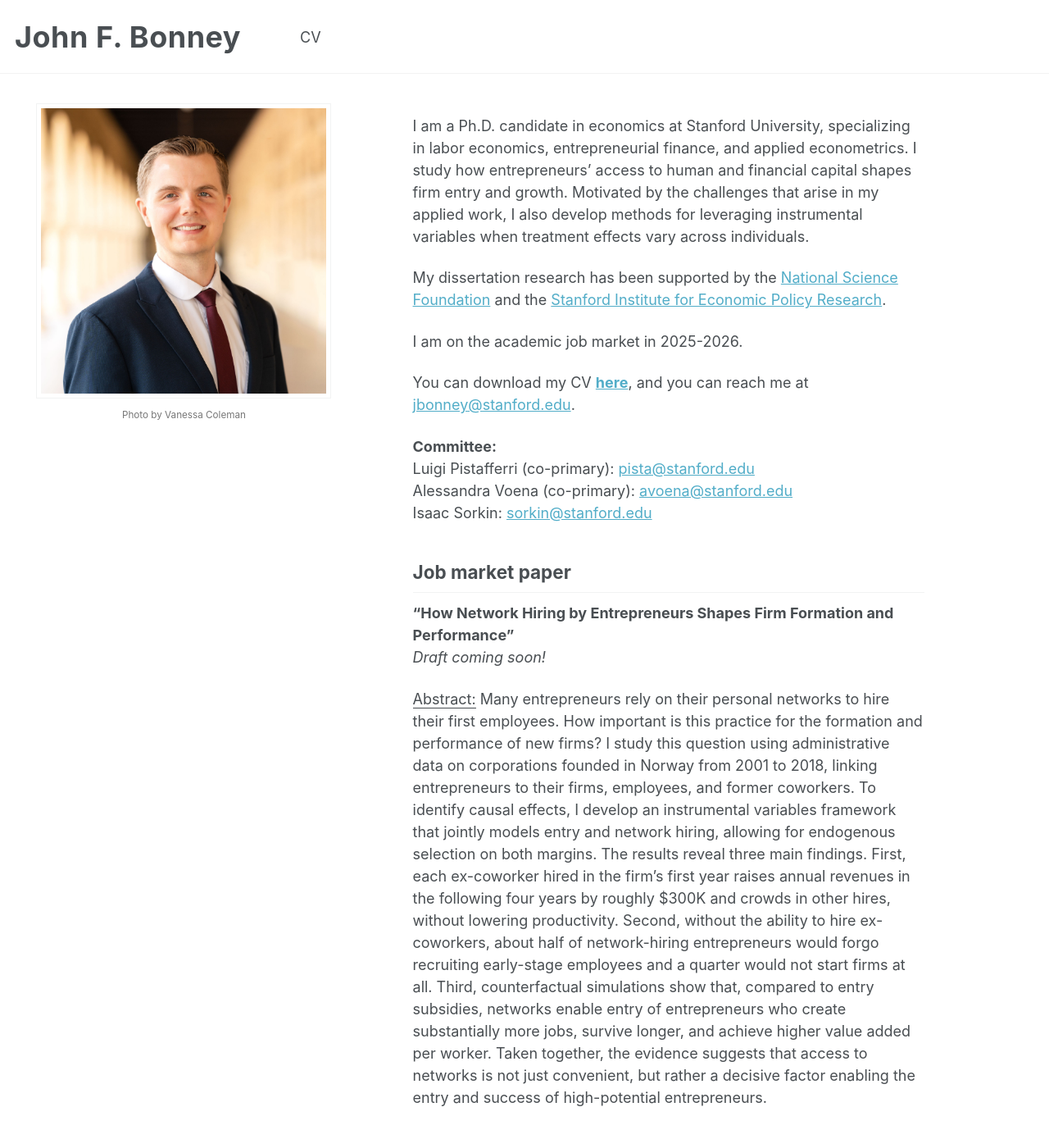
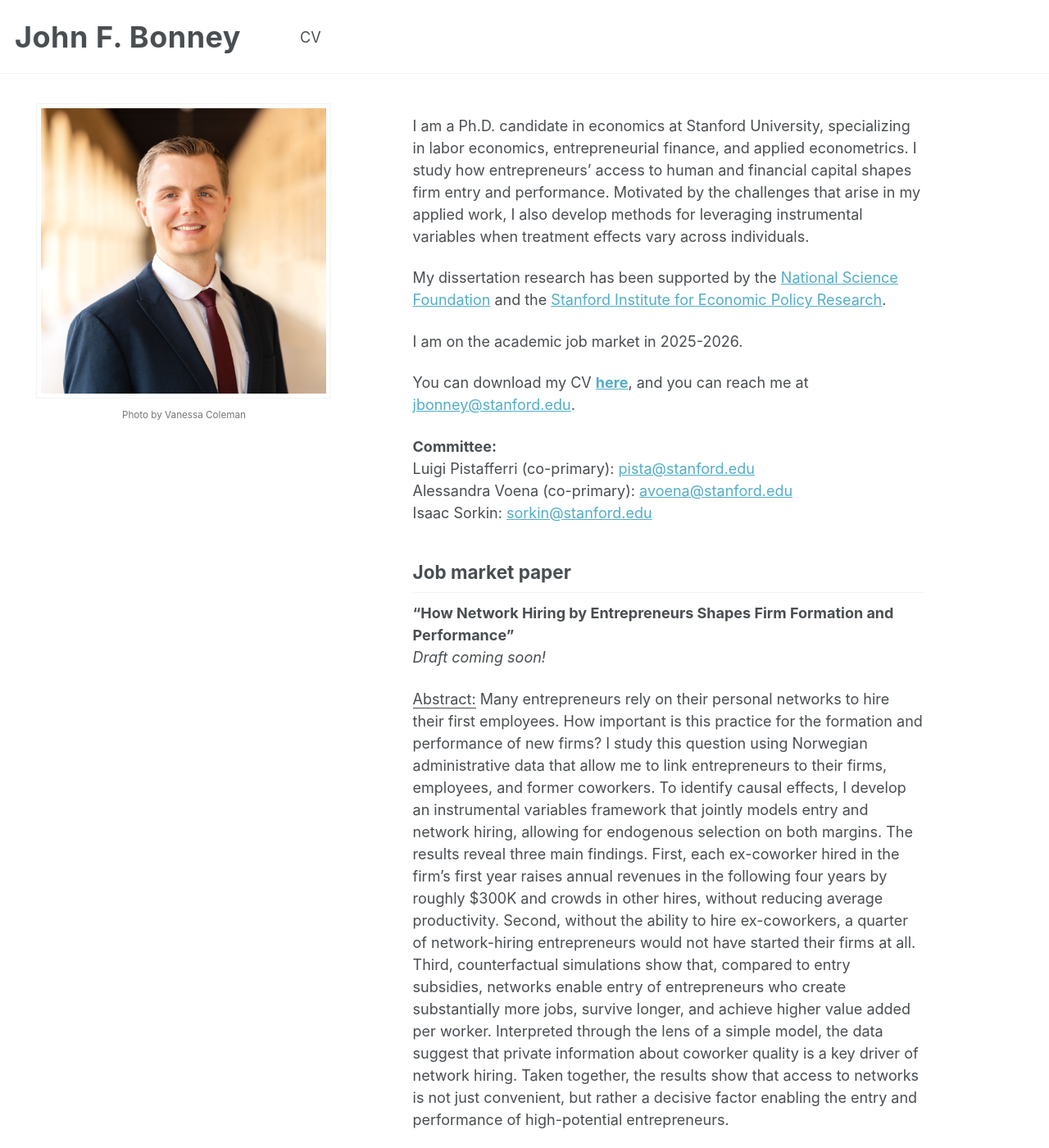
Before and after one commit to johnnybonney/johnnybonney.github.io, a Jekyll site: the page built from _pages/about.md, in a window 1280 px wide and 1400 px high. Shown: the whole window at 82% size. Built offline with Jekyll 4.4.1, drawn with Linux system fonts in a browser that asks for light colours; a script that is not in the unit is left out; some of the changed text lies outside the part shown.

Commit message:
Updating papers

```diff
--- a/_pages/about.md
+++ b/_pages/about.md
@@ -5,7 +5,7 @@ permalink: /
 author_profile: true
 ---
 
-I am a Ph.D. candidate in economics at Stanford University, specializing in labor economics, entrepreneurial finance, and applied econometrics. I study how entrepreneurs' access to human and financial capital shapes firm entry and growth. Motivated by the challenges that arise in my applied work, I also develop methods for leveraging instrumental variables when treatment effects vary across individuals.
+I am a Ph.D. candidate in economics at Stanford University, specializing in labor economics, entrepreneurial finance, and applied econometrics. I study how entrepreneurs' access to human and financial capital shapes firm entry and performance. Motivated by the challenges that arise in my applied work, I also develop methods for leveraging instrumental variables when treatment effects vary across individuals.
 
 My dissertation research has been supported by the [National Science Foundation](https://www.nsf.gov/funding/opportunities/grfp-nsf-graduate-research-fellowship-program) and the [Stanford Institute for Economic Policy Research](https://siepr.stanford.edu).
 
@@ -23,13 +23,13 @@ Isaac Sorkin: [sorkin@stanford.edu](mailto: sorkin@stanford.edu)
 **"How Network Hiring by Entrepreneurs Shapes Firm Formation and Performance"**
 *Draft coming soon!*
 
-<u>Abstract:</u> Many entrepreneurs rely on their personal networks to hire their first employees. How important is this practice for the formation and performance of new firms? I study this question using administrative data on corporations founded in Norway from 2001 to 2018, linking entrepreneurs to their firms, employees, and former coworkers. To identify causal effects, I develop an instrumental variables framework that jointly models entry and network hiring, allowing for endogenous selection on both margins. The results reveal three main findings. First, each ex-coworker hired in the firm’s first year raises annual revenues in the following four years by roughly $300K and crowds in other hires, without lowering productivity. Second, without the ability to hire ex-coworkers, about half of network-hiring entrepreneurs would forgo recruiting early-stage employees and a quarter would not start firms at all. Third, counterfactual simulations show that, compared to entry subsidies, networks enable entry of entrepreneurs who create substantially more jobs, survive longer, and achieve higher value added per worker. Taken together, the evidence suggests that access to networks is not just convenient, but rather a decisive factor enabling the entry and success of high-potential entrepreneurs.
+<u>Abstract:</u> Many entrepreneurs rely on their personal networks to hire their first employees. How important is this practice for the formation and performance of new firms? I study this question using Norwegian administrative data that allow me to link entrepreneurs to their firms, employees, and former coworkers. To identify causal effects, I develop an instrumental variables framework that jointly models entry and network hiring, allowing for endogenous selection on both margins. The results reveal three main findings. First, each ex-coworker hired in the firm’s first year raises annual revenues in the following four years by roughly $300K and crowds in other hires, without reducing average productivity. Second, without the ability to hire ex-coworkers, a quarter of network-hiring entrepreneurs would not have started their firms at all. Third, counterfactual simulations show that, compared to entry subsidies, networks enable entry of entrepreneurs who create substantially more jobs, survive longer, and achieve higher value added per worker. Interpreted through the lens of a simple model, the data suggest that private information about coworker quality is a key driver of network hiring. Taken together, the results show that access to networks is not just convenient, but rather a decisive factor enabling the entry and performance of high-potential entrepreneurs.
 
 ## Working papers
 
 **"When is TSLS *Actually* LATE?"**
 *with [Christine Blandhol](https://sites.google.com/view/cblandhol), [Magne Mogstad](https://sites.google.com/site/magnemogstad/), and [Alexander Torgovitsky](https://a-torgovitsky.github.io)*
-R&R (2nd round) at the Review of Economic Studies
+Accepted at the Review of Economic Studies
 [PDF](/files/tslslate.pdf) | [NBER working paper 29709](https://www.nber.org/papers/w29709)
 <details>
   <summary><em>Abstract</em></summary>
```
Also changed, not shown: other parts of _pages/about.md (+1 -1 lines), 3 other files.
